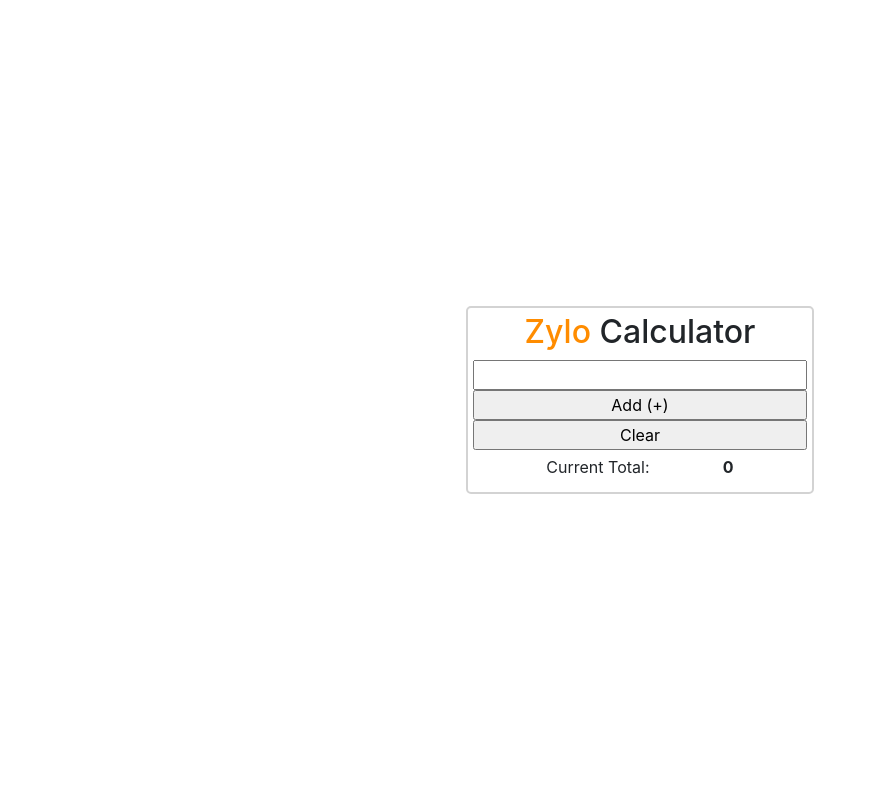
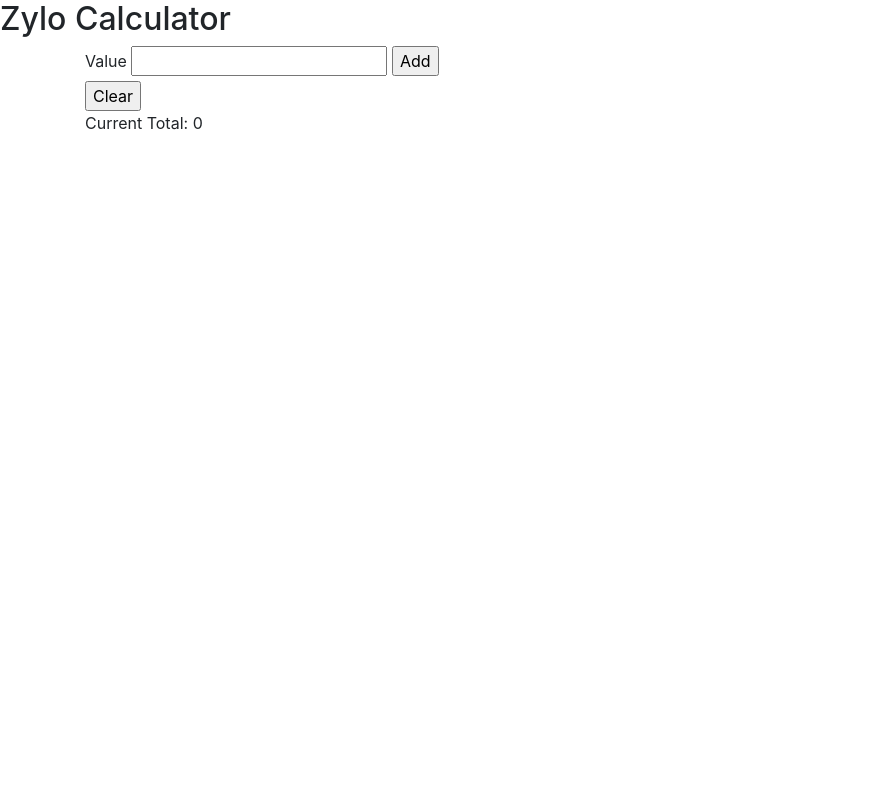
Before and after one commit to colinc-zylotech/zylo-calculator, a Flask app: page / in a window 1280 px wide. Shown: the whole page, without its empty margins (0-876 px from the left). Run offline with Flask 2, Linux system fonts and the light colour scheme; some libraries are stand-ins or nearby versions.

Commit message:
Revert "Task/refactor calculator form"

```diff
--- a/web_app/static/style.css
+++ /dev/null
@@ -1,47 +0,0 @@
-html, body, .content {
-    height: 100%;
-}
-
-.flash {
-}
-
-.calculator-page-container {
-    height: 100%;
-    flex-direction: column;
-    display: flex;
-    align-items: center;
-    justify-content: center;
-}
-
-.calculator {
-    border: 2px solid lightgray;
-    padding: 5px;
-    border-radius: 5px;
-}
-
-.calculator input {
-    width: 100%;
-}
-
-.calculator__title {
-    display: flex;
-    align-items: center;
-    justify-content: center;
-}
-
-.zylo {
-    color: darkorange;
-}
-
-.calculator__total-display {
-    margin-top: 5px;
-    display: flex;
-    justify-content: space-evenly;
-}
-
-.calculator__total-display-title {
-}
-
-.calculator__total-display-value {
-    font-weight: bold;
-}
--- a/web_app/templates/base.html
+++ b/web_app/templates/base.html
@@ -2,7 +2,11 @@
 <title>Zylo Calculator</title>
 <link rel="stylesheet" href="https://stackpath.bootstrapcdn.com/bootstrap/4.3.1/css/bootstrap.min.css" integrity="sha384-ggOyR0iXCbMQv3Xipma34MD+dH/1fQ784/j6cY/iJTQUOhcWr7x9JvoRxT2MZw1T" crossorigin="anonymous">
 <link rel="stylesheet" href="{{ url_for('static', filename='style.css') }}" />
+<header>
+  {% block header %}{% endblock %}
+</header>
 <section class="content container">
-  {% block content %}
-  {% endblock %}
+  {% for message in get_flashed_messages() %}
+    <div class="flash">{{ message }}</div>
+  {% endfor %} {% block content %}{% endblock %}
 </section>
--- a/web_app/templates/index.html
+++ b/web_app/templates/index.html
@@ -1,26 +1,17 @@
 {% extends "base.html" %}
 
+{% block header %}
+<h2>Zylo Calculator</h2>
+{% endblock %}
+
 {% block content %}
-<div class="calculator-page-container">
-    <div class="calculator">
-        <div class="calculator__title">
-            <h2><span class="zylo">Zylo</span> Calculator</h2>
-        </div>
-        {% for message in get_flashed_messages() %}
-          <div class="flash">{{ message }}</div>
-        {% endfor %}
-        <form method="POST">
-            <label for="number-to-add" value="number to add"/>
-            <input class="calculator__number-input" type="number" name="number_to_add" step="0.01" required/>
-            <input type="submit" value="Add (+)" formaction="/add"/>
-        </form>
-        <form action="/clear" method="POST">
-            <input type="submit" value="Clear">
-        </form>
-        <div class="calculator__total-display">
-            <span class="calculator__total-display-title">Current Total:</span>
-            <span class="calculator__total-display-value">{{ calculator_total }}</span>
-        </div>
-    </div>
-</div>
+<form action="/add" method="POST">
+    <label for="number-to-add">Value</label>
+    <input id="number-to-add" type="number" name="number_to_add" required/>
+    <input type="submit" value="Add"/>
+</form>
+<form action="/clear" method="POST">
+    <input type="submit" value="Clear">
+</form>
+<div>Current Total: {{ calculator_total }}</div>
 {% endblock %}
```
Also changed, not shown: tests/web_app_tests/test_add.py (+3 -3 lines), tests/web_app_tests/test_clear.py (+2 -2 lines).
